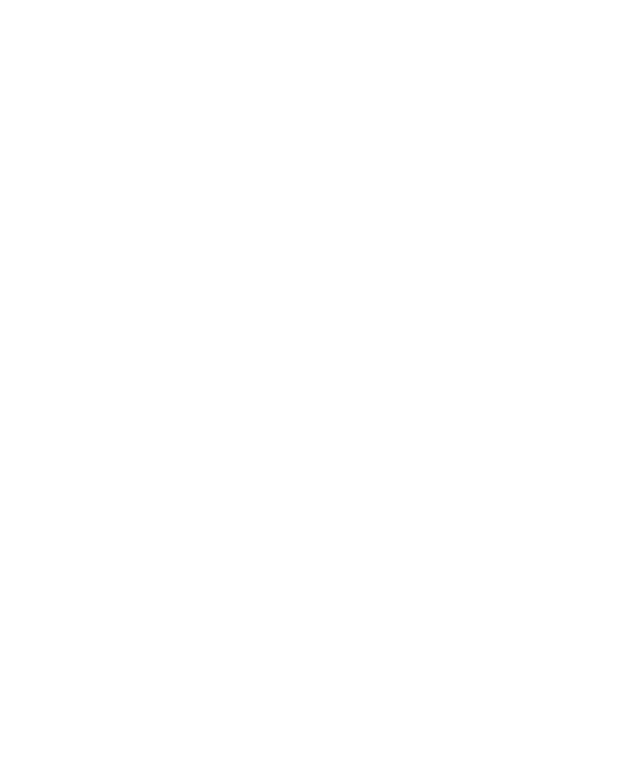
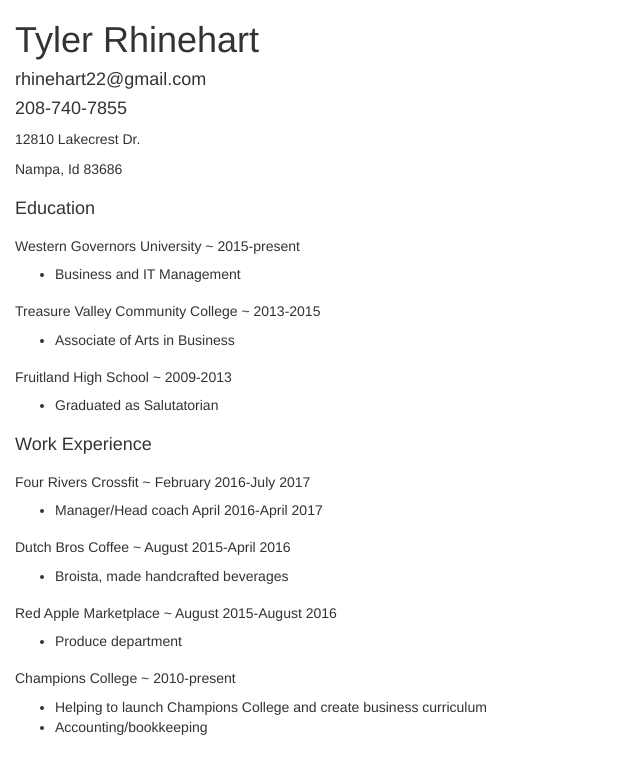
Before and after one commit to tylerrhinehart/resume, a plain HTML site: page index.html in a window 1280 px wide. Shown: the whole page, without its empty margins (0-640 px from the left). Drawn offline with nearby package versions, Linux system fonts and the light colour scheme.

Commit message:
Added header, education, and work experience

```diff
--- a/index.html
+++ b/index.html
@@ -1,12 +1,100 @@
 <!DOCTYPE html>
 <html lang="en">
+
 <head>
     <meta charset="UTF-8">
     <meta name="viewport" content="width=device-width, initial-scale=1.0">
     <meta http-equiv="X-UA-Compatible" content="ie=edge">
-    <title>Document</title>
+    <link rel="stylesheet" href="https://maxcdn.bootstrapcdn.com/bootstrap/3.3.7/css/bootstrap.min.css" integrity="sha384-BVYiiSIFeK1dGmJRAkycuHAHRg32OmUcww7on3RYdg4Va+PmSTsz/K68vbdEjh4u"
+        crossorigin="anonymous">
+    <title>Resume</title>
 </head>
+
 <body>
+    <div class="container-fluid">
+        <section class="header">
+            <div class="row">
+                <div class="col-xs-12">
+                    <h1>Tyler Rhinehart</h1>
+                    <h4>rhinehart22@gmail.com</h4>
+                    <h4>208-740-7855</h4>
+                    <p>12810 Lakecrest Dr.</p>
+                    <p>Nampa, Id 83686</p>
+                </div>
+            </div>
+        </section>
+        <section class="education">
+            <div class="row">
+                <div class="col-xs-12">
+                    <h4>Education</h4>
+                </div>
+            </div>
+            <div class="row">
+                <div class="col-xs-12">
+                    <h5>Western Governors University ~ 2015-present</h5>
+                    <ul>
+                        <li>Business and IT Management</li>
+                    </ul>
+                </div>
+            </div>
+            <div class="row">
+                <div class="col-xs-12">
+                    <h5>Treasure Valley Community College ~ 2013-2015</h5>
+                    <ul>
+                        <li>Associate of Arts in Business</li>
+                    </ul>
+                </div>
+            </div>
+            <div class="row">
+                <div class="col-xs-12">
+                    <h5>Fruitland High School ~ 2009-2013</h5>
+                    <ul>
+                        <li>Graduated as Salutatorian</li>
+                    </ul>
+                </div>
+            </div>
+        </section>
+        <section class="work">
+            <div class="row">
+                <div class="col-xs-12">
+                    <h4>Work Experience</h4>
+                </div>
+            </div>
+            <div class="row">
+                <div class="col-xs-12">
+                    <h5>Four Rivers Crossfit ~ February 2016-July 2017</h5>
+                    <ul>
+                        <li>Manager/Head coach April 2016-April 2017</li>
+                    </ul>
+                </div>
+            </div>
+            <div class="row">
+                <div class="col-xs-12">
+                    <h5>Dutch Bros Coffee ~ August 2015-April 2016</h5>
+                    <ul>
+                        <li>Broista, made handcrafted beverages</li>
+                    </ul>
+                </div>
+            </div>
+            <div class="row">
+                <div class="col-xs-12">
+                    <h5>Red Apple Marketplace ~ August 2015-August 2016</h5>
+                    <ul>
+                        <li>Produce department</li>
+                    </ul>
+                </div>
+            </div>
+            <div class="row">
+                <div class="col-xs-12">
+                    <h5>Champions College ~ 2010-present</h5>
+                    <ul>
+                        <li>Helping to launch Champions College and create business curriculum</li>
+                        <li>Accounting/bookkeeping</li>
+                    </ul>
+                </div>
+            </div>
+        </section>
+    </div>
+</body>
 
-</body>
 </html>
```
